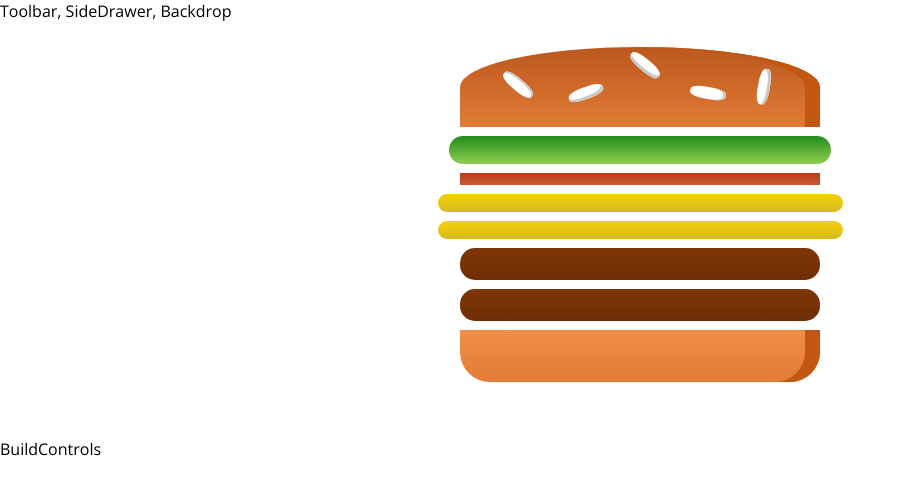
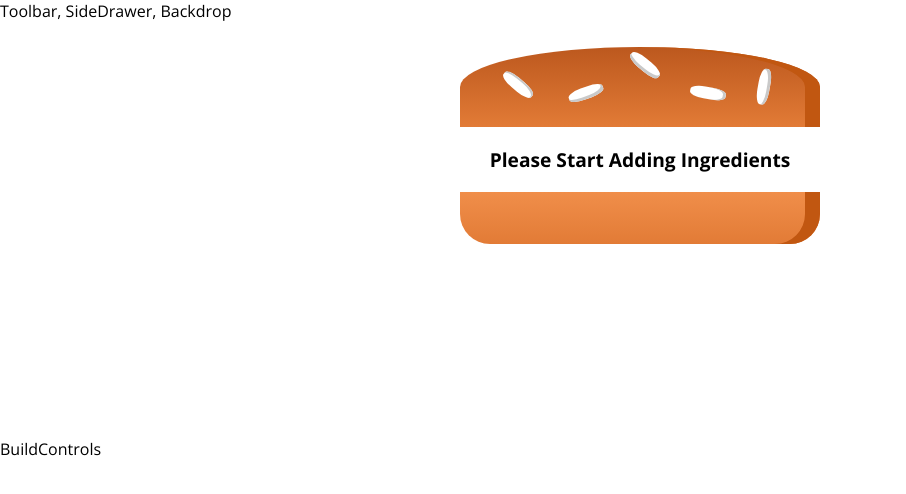
Before and after one commit to vyeung/ReactJS-Burger-Builder-App, a React app: page / in a window 1280 px wide. Shown: the top 494 px of the page, without its empty margins (0-906 px from the left). Built offline with nearby package versions, Linux system fonts and the light colour scheme.

Commit message:
added check if given no ingredients

```diff
--- a/src/components/Burger/Burger.js
+++ b/src/components/Burger/Burger.js
@@ -15,6 +15,10 @@ const burger = (props) => {
     }
   }
 
+  if(ingredientsArray.length === 0) {
+    ingredientsArray = <p>Please Start Adding Ingredients</p>;
+  }
+
   return (
     //burger is a div on screen.
     //will always have a top and bottom bun. put ingredientsArray in between
--- a/src/containers/BurgerBuilder/BurgerBuilder.js
+++ b/src/containers/BurgerBuilder/BurgerBuilder.js
@@ -5,10 +5,10 @@ import Burger from "../../components/Burger/Burger"
 class BurgerBuilder extends Component {
   state = {
     ingredients: {
-      lettuce: 1,
-      bacon: 1,
-      cheese: 2,
-      meat: 2
+      lettuce: 0,
+      bacon: 0,
+      cheese: 0,
+      meat: 0
     }
   }
 
```
